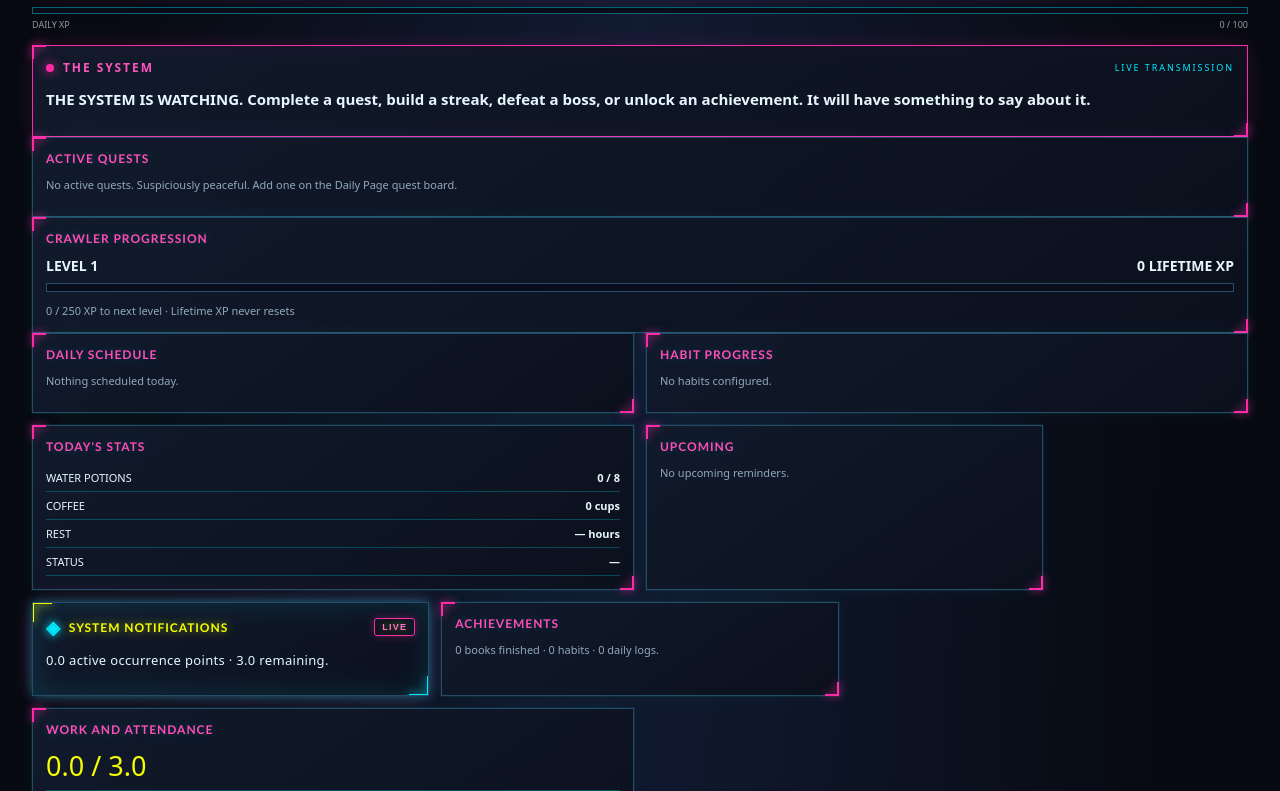
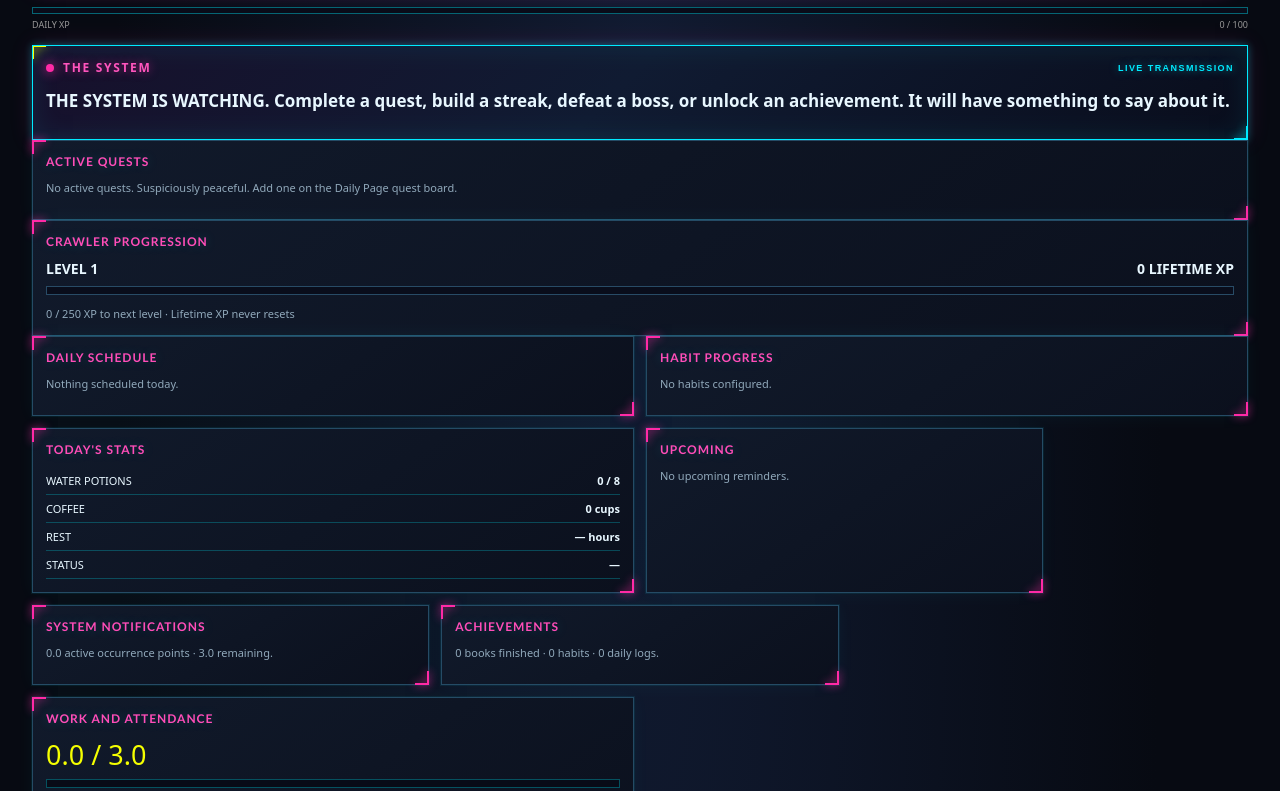
Before and after one commit to kymonette/crawler-command-center, a plain HTML site: page index.html in a window 1280 px wide. Shown: the part 148-939 px from the top of the page. Drawn offline with nearby package versions, Linux system fonts and the light colour scheme.

Commit message:
Style the actual dashboard System announcer panel

```diff
--- a/index.html
+++ b/index.html
@@ -38,22 +38,27 @@ input,textarea,select{border-color:#00dff066;background:#050914}label{color:#00d
 @media(max-width:560px){.mood-card{min-height:94px}.mood-name{font-size:10px}.weather-card{min-height:78px}.weather-card span{font-size:31px}.weather-card small{font-size:7px}}
 
 .work-calendar-legend{display:flex;flex-wrap:wrap;gap:8px;margin:10px 0 2px;font:700 9px system-ui;letter-spacing:.06em}.work-calendar-legend span{padding:4px 8px;border-radius:20px;border:1px solid currentColor}.legend-work{color:#37d9a0;background:#123b32}.legend-layoff{color:#ffad52;background:#4a2a18}.legend-overtime{color:#c18aff;background:#34204d}.work-daygrid .work-day-cell{min-height:68px;padding:5px 3px;display:flex;flex-direction:column;align-items:center;justify-content:flex-start;gap:2px;overflow:hidden}.work-daygrid .work-day-number{font:700 11px system-ui}.work-daygrid .day-status,.work-daygrid .day-hours,.work-daygrid .day-overtime{display:block;font:700 8px/1.15 system-ui;text-align:center;white-space:normal}.work-daygrid .work-day-cell.work-day{background:#103b31!important;border-color:#37d9a0!important;color:#d8fff0!important}.work-daygrid .work-day-cell.layoff-day{background:#482b1b!important;border-color:#ffad52!important;color:#ffe2bd!important}.work-daygrid .work-day-cell.overtime-day{box-shadow:inset 0 -3px 0 #c18aff!important}.work-daygrid .day-overtime{color:#dfc0ff!important;background:#452c62;border-radius:5px;padding:2px 4px}.work-daygrid .day-hours{color:#b9f7d9}.work-daygrid .layoff-day .day-status{color:#ffd09a}
-/* Featured System Notification console */
-.system-notification-panel{
+/* Featured dashboard System announcer — targets the live RPG transmission panel */
+.system-announcer{
   position:relative;overflow:hidden;
-  border:1px solid #00eaff;
-  background:linear-gradient(135deg,#17102c 0%,#101b32 48%,#090d1c 100%);
-  box-shadow:inset 0 0 28px #00eaff18,0 0 8px #00eaff55,0 0 22px #ff2aa622;
+  border:1px solid #00eaff!important;
+  background:linear-gradient(135deg,#17102c 0%,#101b32 48%,#090d1c 100%)!important;
+  box-shadow:inset 0 0 28px #00eaff18,0 0 8px #00eaff55,0 0 22px #ff2aa622!important;
   animation:systemConsolePulse 4s ease-in-out infinite;
 }
-.system-notification-panel:before{width:18px;height:18px;border-color:#f5ff00;filter:drop-shadow(0 0 5px #f5ff00)}
-.system-notification-panel:after{width:18px;height:18px;border-color:#00eaff;filter:drop-shadow(0 0 5px #00eaff)}
-.system-notification-panel h3{display:flex;align-items:center;gap:8px;color:#f5ff00;text-shadow:0 0 10px #f5ff0088}
-.system-notification-panel h3:before{content:"◈";font-size:18px;color:#00eaff;text-shadow:0 0 10px #00eaff}
-.system-notification-panel h3:after{content:"LIVE";margin-left:auto;padding:3px 7px;border:1px solid #ff2aa6;border-radius:3px;color:#ff75c9;font:700 9px Orbitron, sans-serif;letter-spacing:.14em;box-shadow:0 0 9px #ff2aa655}
-.system-notification-panel p{color:#e2faff!important;font-size:13px;letter-spacing:.025em}
+.system-announcer:before{border-color:#f5ff00!important;filter:drop-shadow(0 0 5px #f5ff00)}
+.system-announcer:after{border-color:#00eaff!important;filter:drop-shadow(0 0 5px #00eaff)}
+.system-announcer-head{display:flex;align-items:center;gap:9px;margin-bottom:12px}
+.system-announcer-head b{color:#ff55bd!important;text-shadow:0 0 10px #ff2aa688;letter-spacing:.14em}
+.system-announcer-head small{margin-left:auto;color:#00eaff!important;font:700 10px Orbitron,sans-serif;letter-spacing:.16em;text-shadow:0 0 9px #00eaff88}
+.system-announcer .system-announcer-message{color:#e8f7ff!important;font-size:17px;font-weight:800;line-height:1.55}
+.system-announcer .rpgmuted{color:#9eafc2!important}
+.system-announcer .system-feed{border-top:1px solid #00eaff55;margin-top:14px;padding-top:10px}
+.system-announcer .system-feed-row{border-bottom:1px solid #34516a;padding:9px 0;color:#b8c9d8}
+.system-announcer .system-feed-row:last-child{border-bottom:0}
+.system-announcer .system-feed-row small{color:#00eaff!important}
 @keyframes systemConsolePulse{0%,100%{box-shadow:inset 0 0 28px #00eaff18,0 0 8px #00eaff44,0 0 18px #ff2aa61c}50%{box-shadow:inset 0 0 32px #00eaff2a,0 0 13px #00eaff88,0 0 25px #ff2aa644}}
-@media(prefers-reduced-motion:reduce){.system-notification-panel{animation:none}}
+@media(prefers-reduced-motion:reduce){.system-announcer{animation:none}}
 
 </style></head><body><div class="top"><span id="topGreeting">GOOD MORNING, CRAWLER</span><b>THE SYSTEM IS WATCHING</b><span id="clock"></span></div><div class="wrap"><div class="hero"><div><div class="eyebrow" id="greet">GOOD AFTERNOON, CRAWLER</div><h1 id="title">GOOD MORNING, CRAWLER</h1><div class="muted" id="dateLabel"></div></div><button class="btn" onclick="go('settings')">⚙ Settings</button></div><div class="bar"><span id="xp"></span></div><div class="barlabel"><span>DAILY XP</span><span id="xptext">0 / 100</span></div><nav id="nav" style="display:none!important" aria-hidden="true"></nav><main id="view"></main><div class="foot">LOCAL CRAWLER RECORDS · EXPORT BACKUPS REGULARLY · THE SYSTEM</div></div>
 <script>
```
